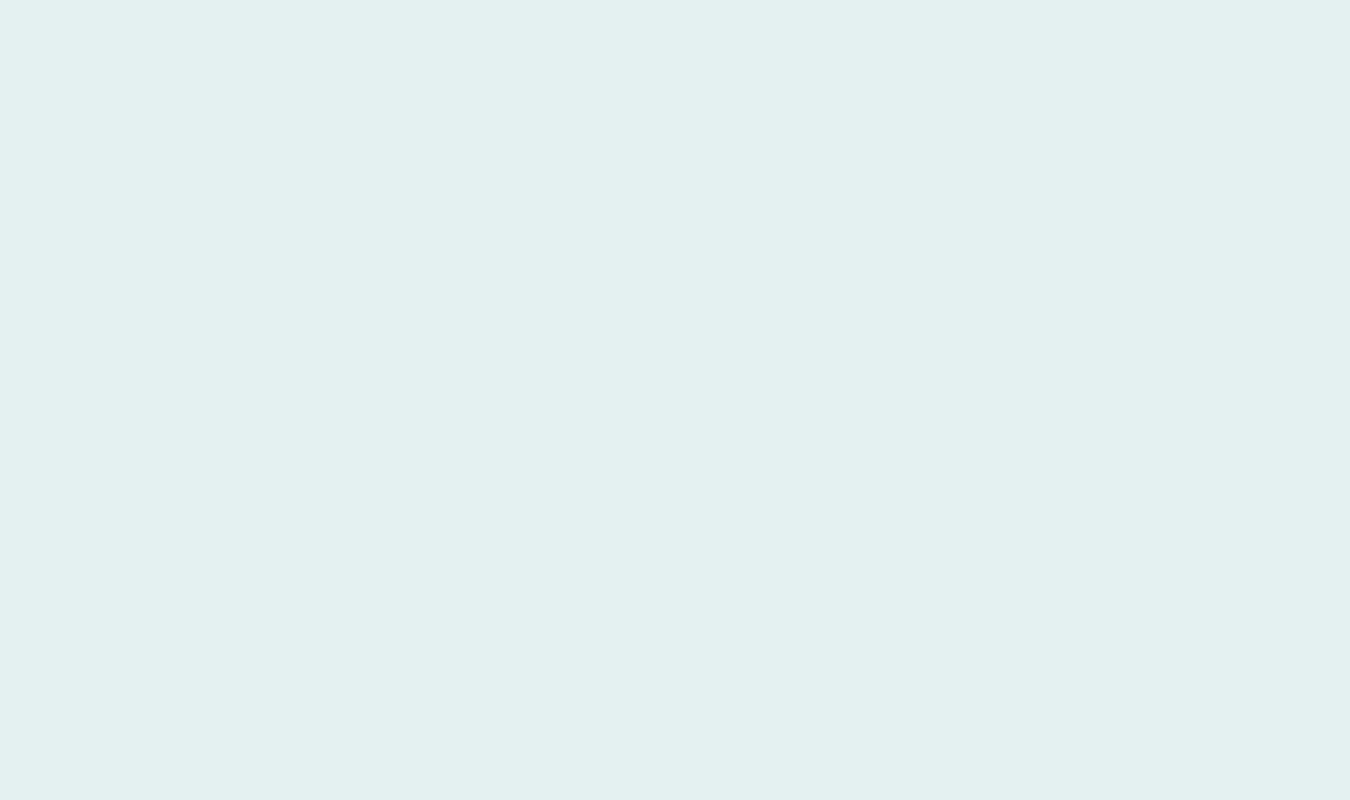
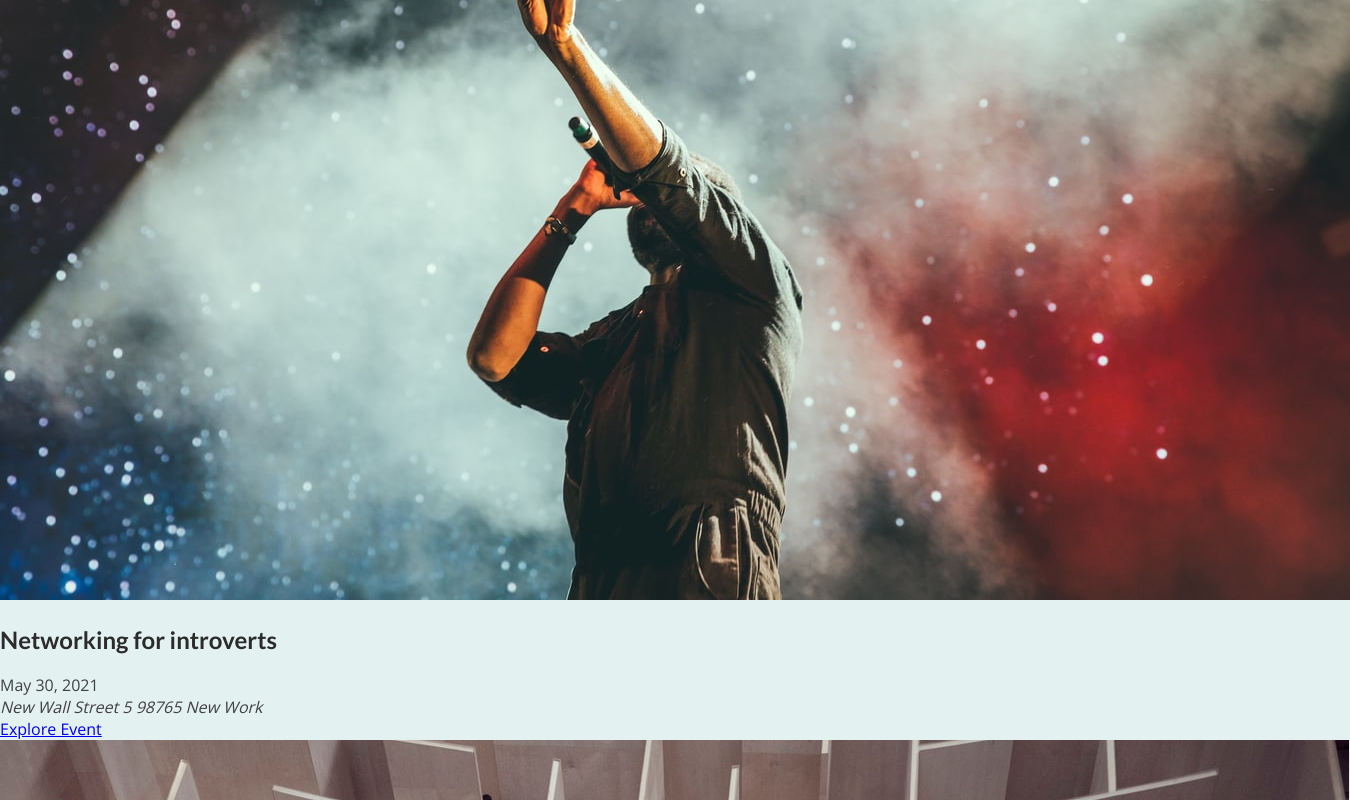
Before and after one commit to lenilunderman/hubevents, a Next.js app: page / in a window 1280 px wide. Shown: the part 300-1100 px from the top of the page, 1350 px wide, since content can reach past the window. Before the commit the page ends 800 px from the top, so only its background shows below. Built offline with nearby package versions, Linux system fonts and the light colour scheme.

Commit message:
adding dummy data to component and passing props.

```diff
--- /dev/null
+++ b/components/events/event-item.js
@@ -0,0 +1,38 @@
+// import the link component from nextjs
+import Link from "next/link";
+
+function EventItem(props) {
+  // object destructuring to pull out the data from props
+  const { title, image, date, location, id } = props;
+  // change the date to a human readable format
+  const humanReadableDate = new Date(date).toLocaleDateString("en-US", {
+    day: "numeric",
+    month: "long",
+    year: "numeric",
+  });
+  // adjust the location to a more readable format
+  const formattedAddress = location.replace(", ", "\n");
+  const exploreLink = `/events/${id}`;
+
+  return (
+    <li>
+      <img src={"/" + image} alt={title} />
+      <div>
+        <div>
+          <h2>{title}</h2>
+          <div>
+            <time>{humanReadableDate}</time>
+          </div>
+          <div>
+            <address> {formattedAddress} </address>
+          </div>
+        </div>
+        <div>
+          <Link href={exploreLink}> Explore Event </Link>
+        </div>
+      </div>
+    </li>
+  );
+}
+
+export default EventItem;
--- /dev/null
+++ b/components/events/event-list.js
@@ -0,0 +1,25 @@
+// import component for a single event to be displayed on the list
+import EventItem from "./event-item";
+
+function EventList(props) {
+  // object destructing from props
+  const { items } = props;
+
+  return (
+    <ul>
+      {items.map((event) => (
+        <EventItem
+          // passing the props that will be used on the component 'event-item' fn-name is EventItem
+          key={event.id}
+          id={event.id}
+          title={event.title}
+          location={event.location}
+          date={event.date}
+          image={event.image}
+        />
+      ))}
+    </ul>
+  );
+}
+
+export default EventList;
--- a/pages/index.js
+++ b/pages/index.js
@@ -1,7 +1,18 @@
+// get the dummy data to be used on the application
+import { getFeaturedEvents } from "../dummy-data";
+
+// components imports
+import EventList from "../components/events/event-list";
+
 function Homepage() {
+  // get all events from the dummy data using a function imported from the file
+  const featuredEvents = getFeaturedEvents();
+  console.log("featuredEventdummy data: ", featuredEvents);
+
   return (
     <div>
-      <h1> Homepage </h1>
+      {/* make sure to pass featuredEvents as 'DATA' and items as 'PROPS', because on the event-list component, will be destructring props as items, and mapping that*/}
+      <EventList items={featuredEvents} />
     </div>
   );
 }
```
